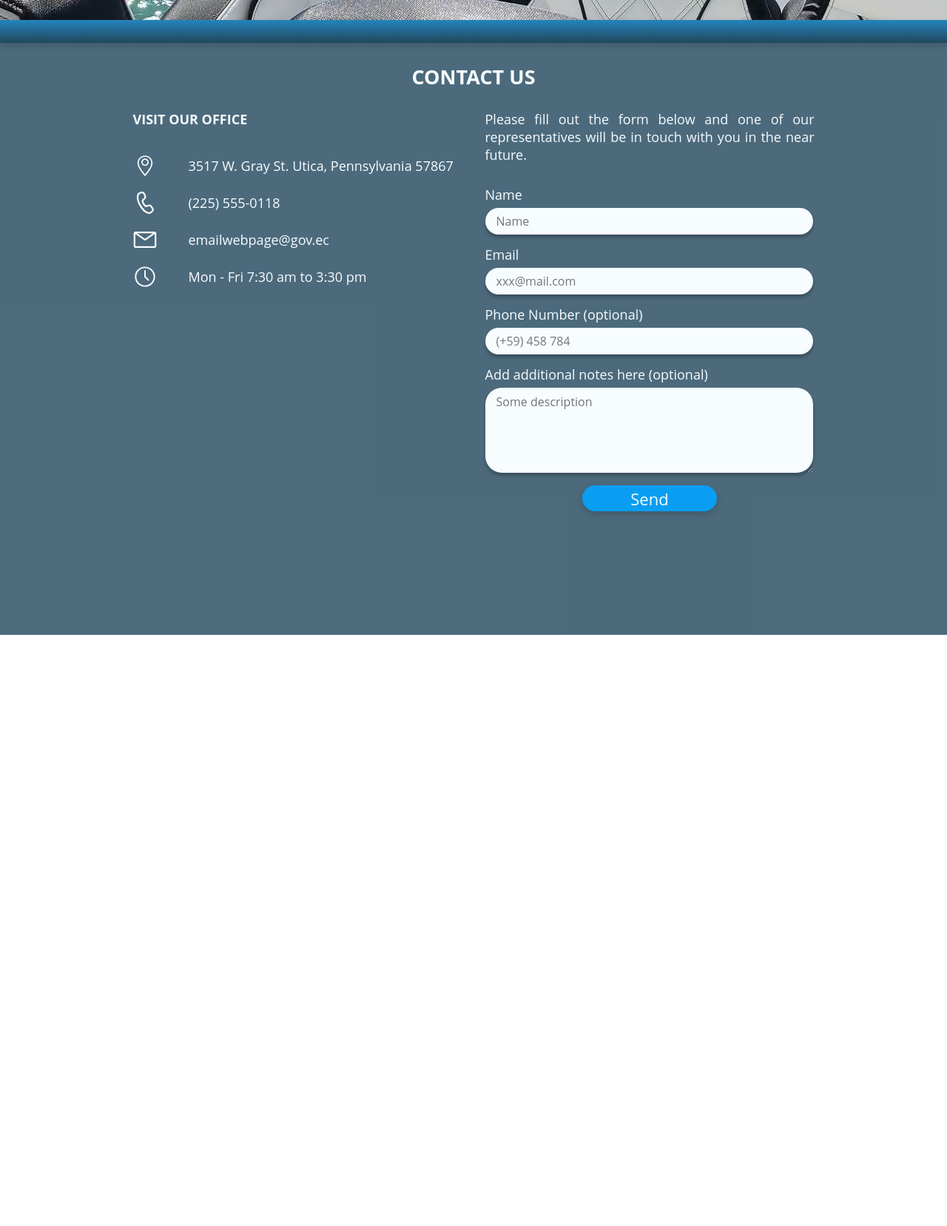
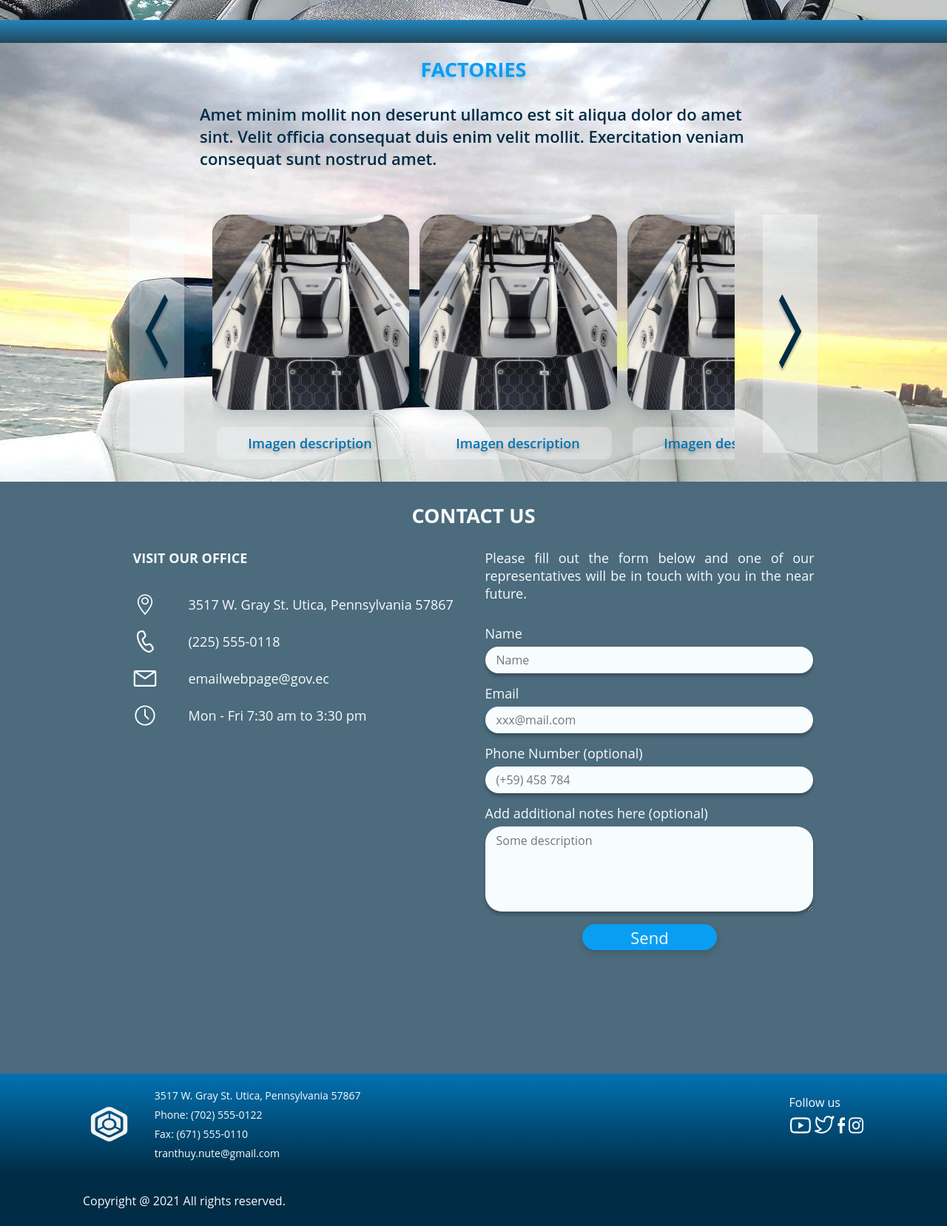
Before and after one commit to FranciscoViteri/web_page_botes, a website: page src/index.html in a window 1280 px wide. Shown: the part 1617-3274 px from the top of the page at 74% size. Before the commit the page ends 2475 px from the top, so only its background shows below. Drawn offline with Linux system fonts and the light colour scheme.

Commit message:
Se agrega el metodo en js del carrusel y el footer

```diff
--- a/src/index.html
+++ b/src/index.html
@@ -74,6 +74,7 @@
       </div>
     </section>
 
+    <!-- Aqui se crea secciones con el carrusel -->
     <section class="Products-and-services">
       <div class="Products-and-services__info">
         <h3>PRODUCTS AND SERVICES</h3>
@@ -86,7 +87,7 @@
 
       <div class="carrusel_container">
         <div class="carrusel">
-          <picture class="row">
+          <picture class="row" id="row-left-1">
             <img
               class="row-left"
               src="./images/Icons/row-left.svg"
@@ -95,7 +96,7 @@
           </picture>
 
           <!-- here input the cards with image -->
-          <div class="carrusel__scroll">
+          <div class="carrusel__scroll" id="scroll-1">
             <!-- make imagen with description -->
 
             <picture class="image__container">
@@ -135,7 +136,7 @@
             </picture>
           </div>
 
-          <picture class="row">
+          <picture class="row" id="row-right-1">
             <img
               class="row-right"
               src="./images/Icons/row-right.svg"
@@ -147,6 +148,79 @@
     </section>
 
     <div class="div_section"></div>
+
+    <!-- Aqui se crea secciones con el carrusel -->
+    <section class="Products-and-services factori">
+      <div class="Products-and-services__info">
+        <h3>FACTORIES</h3>
+        <p>
+          Amet minim mollit non deserunt ullamco est sit aliqua dolor do amet
+          sint. Velit officia consequat duis enim velit mollit. Exercitation
+          veniam consequat sunt nostrud amet.
+        </p>
+      </div>
+
+      <div class="carrusel_container">
+        <div class="carrusel">
+          <picture class="row" id="row-left-2">
+            <img
+              class="row-left"
+              src="./images/Icons/row-left.svg"
+              alt="arrow left"
+            />
+          </picture>
+
+          <!-- here input the cards with image -->
+          <div class="carrusel__scroll" id="scroll-2">
+            <!-- make imagen with description -->
+
+            <picture class="image__container">
+              <img
+                class="imag-product"
+                src="./images/pictures/produ1.jpg"
+                alt=""
+              />
+              <figcaption>Imagen description</figcaption>
+            </picture>
+
+            <picture class="image__container">
+              <img
+                class="imag-product"
+                src="./images/pictures/produ1.jpg"
+                alt=""
+              />
+              <figcaption>Imagen description</figcaption>
+            </picture>
+
+            <picture class="image__container">
+              <img
+                class="imag-product"
+                src="./images/pictures/produ1.jpg"
+                alt=""
+              />
+              <figcaption>Imagen description</figcaption>
+            </picture>
+
+            <picture class="image__container">
+              <img
+                class="imag-product"
+                src="./images/pictures/produ1.jpg"
+                alt=""
+              />
+              <figcaption>Imagen description</figcaption>
+            </picture>
+          </div>
+
+          <picture class="row" id="row-right-2">
+            <img
+              class="row-right"
+              src="./images/Icons/row-right.svg"
+              alt="arrow right"
+            />
+          </picture>
+        </div>
+      </div>
+    </section>
 
     <section class="contact_us">
       <div class="contact_us__container">
@@ -254,6 +328,35 @@
       </div>
     </section>
 
-    <footer></footer>
+    <footer class="footer">
+      <section class="footer__info">
+        <div class="footer__contact">
+          <img src="./images/Icons/logo.svg" alt="logo" />
+          <section>
+            <p>3517 W. Gray St. Utica, Pennsylvania 57867</p>
+            <p>Phone: (702) 555-0122</p>
+            <p>Fax: (671) 555-0110</p>
+            <p>tranthuy.nute@gmail.com</p>
+          </section>
+        </div>
+
+        <div class="social-media">
+          <p>Follow us</p>
+          <section>
+            <img src="./images/Icons/Youtube.svg" alt="" />
+            <img src="./images/Icons/twitter.svg" alt="" />
+            <img src="./images/Icons/facebook.svg" alt="" />
+            <img src="./images/Icons/instagram.svg" alt="" />
+          </section>
+        </div>
+      </section>
+
+      <section class="copywriten">
+        <p>Copyright @ 2021 All rights reserved.</p>
+      </section>
+    </footer>
+
+    <!-- Script para mover las imagenes de carrusel -->
+    <script src="./index.js"></script>
   </body>
 </html>
--- a/src/index.js
+++ b/src/index.js
@@ -0,0 +1,31 @@
+/* Elementos del primer carrusel */
+const row_right1 = document.getElementById("row-right-1");
+const row_left1 = document.getElementById("row-left-1");
+const scroll_1 = document.getElementById("scroll-1");
+
+/* Elementos del segundo carrusel */
+const row_right2 = document.getElementById("row-right-2");
+const row_left2 = document.getElementById("row-left-2");
+const scroll_2 = document.getElementById("scroll-2");
+
+class Scroll {
+  constructor() {
+    this.size = 80;
+  }
+
+  moveScroll_rigth(scroll) {
+    this.scroll = scroll;
+    this.scroll.scrollLeft += this.size;
+  }
+
+  moveScroll_left(scroll) {
+    this.scroll = scroll;
+    this.scroll.scrollLeft -= this.size;
+  }
+}
+
+scroll = new Scroll();
+row_right1.addEventListener("click", () => scroll.moveScroll_rigth(scroll_1));
+row_left1.addEventListener("click", () => scroll.moveScroll_left(scroll_1));
+row_right2.addEventListener("click", () => scroll.moveScroll_rigth(scroll_2));
+row_left2.addEventListener("click", () => scroll.moveScroll_left(scroll_2));
--- a/src/styles/index.css
+++ b/src/styles/index.css
@@ -164,6 +164,9 @@ body{
     background: url("../images/pictures/bote_mar.jpg");
 }
 
+.factori{
+    background: url("../images/pictures/font_factorie.jpg");
+}
 .Products-and-services__info{
     height: 142px;
     width: 740px;
@@ -205,6 +208,7 @@ body{
     display: flex;
     align-items: center;
     justify-content: center;
+    cursor: pointer;
 }
 
 .row img{
@@ -215,8 +219,14 @@ body{
 .carrusel__scroll{
     width: 706px;
     display:flex;
-    overflow: hidden;
+    overflow:scroll;
 
+
+}
+
+::-webkit-scrollbar {
+    width: 0px;
+    background: transparent;
 }
 
 .image__container{
@@ -351,6 +361,7 @@ figcaption{
 
 }
 
+
 .submit{
     background: #0A9EF2;
     box-shadow: 0px 4px 8px rgba(23, 36, 43, 0.2);
@@ -362,3 +373,51 @@ figcaption{
     color: #F7FCFF;
     align-self: center;
 }
+
+footer{
+    color: #F7FCFF;
+
+}
+.footer__info{
+    background: linear-gradient(180deg, #0272B2 0%, #002C45 100%);
+    width: 100%;
+    height: 137px;
+    display: flex;
+    justify-content: space-between;
+}
+
+.footer__info p{
+    margin: 7px 0px;
+}
+
+.footer__contact{
+    display: flex;
+    align-items: center;
+    font-size: 14px;
+}
+
+.footer__contact img{
+    width: 51px;
+    height: 51px;
+    margin:0px 35.8px 0px 122px;
+}
+
+.social-media{
+    display: inline-block;
+    margin-top: 21px;
+    margin-right: 112px;
+}
+
+.copywriten{
+    background-color: #002C45;
+    width: 100%;
+    height: 69px;
+    display: flex;
+    align-items: center;
+}
+
+.copywriten p{
+    display: inline;
+    margin-left: 112px;
+
+}
```
Also changed, not shown: exam.html (deleted, +0 -67 lines), src/images/pictures/font_factorie.jpg (renamed from src/images/pictures/128973924_189705762801572_6212695872484832569_o.jpg).
